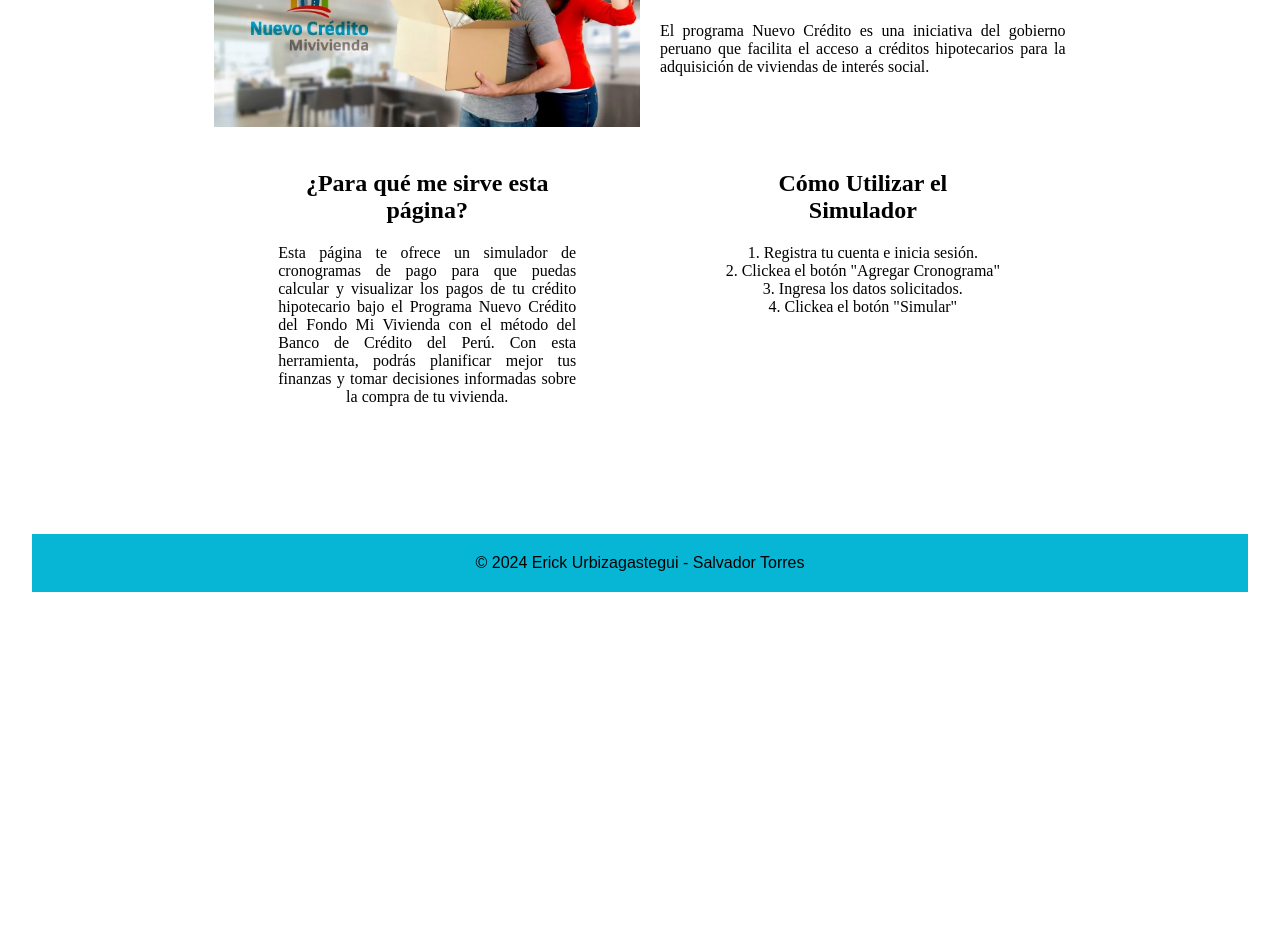
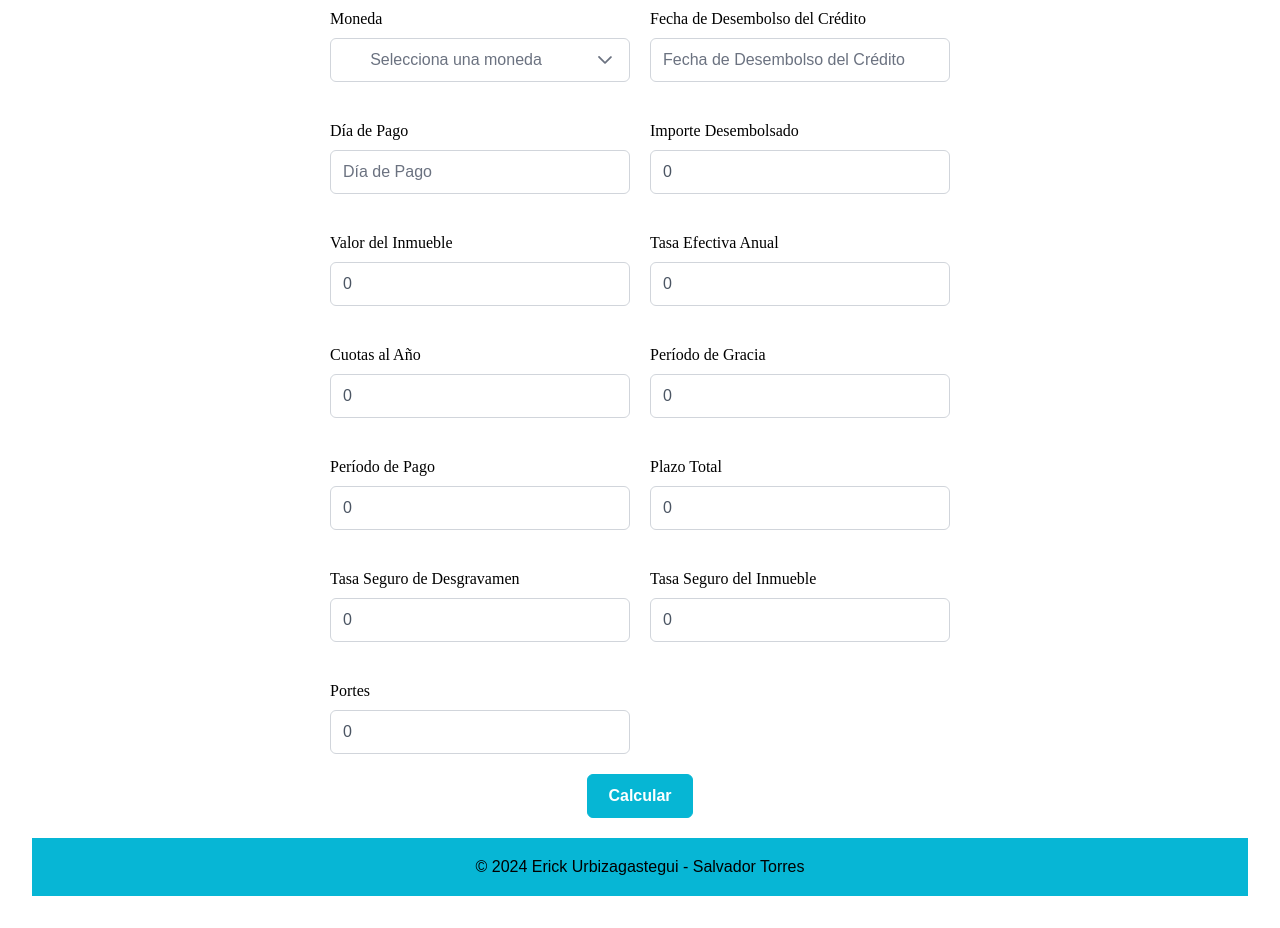
Before and after one commit to EUrbizagastegui/Simulador-Nuevo-Credito-Mi-Vivienda, a React (Vite) app: page /information-input/1 in a window 1280 px wide. Before the commit this address led to /main-page. Shown: the part 240-1168 px from the top of the page. Before the commit the page ends 864 px from the top, so only its background shows below. Built offline with nearby package versions, Linux system fonts and the light colour scheme; a web font is replaced by a local one.

Commit message:
Creada la primera versión de la visualización del cronograma de pagos.

```diff
--- a/src/App.jsx
+++ b/src/App.jsx
@@ -13,10 +13,10 @@ function App() {
       <Router>
         <Routes>
           <Route path="/main-page" element={<MainPage />} />
-          <Route path="/home" element={<Home />} />
+          <Route path="/home/:username" element={<Home />} />
           <Route path="/register" element={<Register />} />
           <Route path="/log-in" element={<LogIn />} />
-          <Route path='/information-input' element={<InformationInput />} />
+          <Route path='/information-input/:username' element={<InformationInput />} />
 
           <Route path="/" element={<Navigate to="/main-page" />} />
           <Route path="*" element={<Navigate to="/main-page" />} />
--- a/src/components/home/Home.jsx
+++ b/src/components/home/Home.jsx
@@ -1,11 +1,12 @@
 import './Home.css'
 import { useState } from 'react';
+import { useParams } from 'react-router-dom';
 import { Toolbar } from 'primereact/toolbar';
 import ScheduleList from '../schedule-list/ScheduleList';
 
 const Home = () => {
-    const [username, setUsername] = useState('Erick');
     const [schedules, setSchedules] = useState([]);
+    const { username } = useParams(); // Extraemos el parámetro de la URL
 
     let userNameH1 = (
         <div>
@@ -20,7 +21,7 @@ const Home = () => {
     return (
         <div className='home'>
             <Toolbar className='toolbar' start={userNameH1} end={userIcon}/>
-            <ScheduleList schedules={schedules} />
+            <ScheduleList schedules={schedules} username={username} />
             <Toolbar className='footer' center='© 2024 Erick Urbizagastegui - Salvador Torres'/>
         </div>
     )
--- a/src/components/information-input/InformationInput.css
+++ b/src/components/information-input/InformationInput.css
@@ -6,14 +6,18 @@
 .information-input h1:nth-child(2) {
     padding: 50px;
 }
+.information-input Button {
+    margin-bottom: 20px;
+}
 .information-input-content {
     display: grid;
     grid-template-columns: repeat(auto-fill, minmax(300px, 1fr));
     gap: 20px;
     width: 100%; /* Asegura que el grid ocupe todo el ancho disponible */
-    max-width: 620px; /* Opcional: establece un ancho máximo para evitar que el grid se expanda demasiado en pantallas grandes */
+    max-width: 720px; /* Opcional: establece un ancho máximo para evitar que el grid se expanda demasiado en pantallas grandes */
     place-items: center;
     place-content: center;
+    padding-inline: 50px;
 }
 .input-currency {
     display: flex;
@@ -21,7 +25,11 @@
     justify-content: start;
     align-items: start;
     margin-bottom: 20px;
+    width: 100%;
 }
 .input-currency label {
     margin-bottom: 10px;
 }
+.input-currency .p-dropdown {
+    width: 100%;
+}
--- a/src/components/information-input/InformationInput.jsx
+++ b/src/components/information-input/InformationInput.jsx
@@ -1,11 +1,14 @@
 import './InformationInput.css'
 import { useState } from 'react';
+import { useParams } from 'react-router-dom';
 import { Toolbar } from 'primereact/toolbar';
 import { Dropdown } from 'primereact/dropdown';
+import { Button } from 'primereact/button';
 import LabelInput from '../label-input/LabelInput';
 
 const InformationInput = () => {
-    const [username, setUsername] = useState('Erick');
+    const [isScheOpen, setIsScheOpen] = useState(false);
+    const { username } = useParams();
     const [coins, setCoins] = useState('');
     const [disbursementDate, setDisbursementDate] = useState('');
     const [paymentDay, setPaymentDay] = useState('');
@@ -19,6 +22,25 @@ const InformationInput = () => {
     const [desgravamenInsuranceRate, setDesgravamenInsuranceRate] = useState(0);
     const [propertyInsuranceRate, setPropertyInsuranceRate] = useState(0);
     const [postage, setPostage] = useState(0);
+
+    const [scheduleInformation, setScheduleInformation] = useState({
+        username: username,
+        coins: coins,
+        disbursementDate: disbursementDate,
+        paymentDay: paymentDay,
+        amount: amount,
+        propertyValue: propertyValue,
+        TEA: TEA,
+        feesPerYear: feesPerYear,
+        gracePeriod: gracePeriod,
+        paymentPeriod: paymentPeriod,
+        totalTerm: totalTerm,
+        desgravamenInsuranceRate: desgravamenInsuranceRate,
+        propertyInsuranceRate: propertyInsuranceRate,
+        postage: postage
+    });
+
+    const [schedule, setSchedule] = useState([]);
 
     const coinOptions = [
         ['Soles', 'Dólares'],
@@ -51,6 +73,19 @@ const InformationInput = () => {
         </div>
     )
 
+    const toggleSchedule = () => {
+        setIsScheOpen(true)
+        calculateSchedule()
+    }
+
+    const calculateSchedule = () => {
+        let newArray = []
+        for (let i = 1; i <= totalTerm; i++) {
+            newArray.push([i, i, i, i, i, i, i, i, i, i]);
+        }
+        setSchedule(newArray);
+    }
+
     return (
         <div className='information-input'>
             <Toolbar className='toolbar' start={userNameH1} end={userIcon}/>
@@ -64,6 +99,12 @@ const InformationInput = () => {
                     <LabelInput key={info[0]} id={info[0]} text={info[1]} state={info[2]} setState={info[3]} keyfilter={info[4]} />
                 )}
             </div>
+            <Button label='Calcular' onClick={toggleSchedule}/>
+            {isScheOpen && (
+                schedule.map((info) =>
+                    <h1 key={info[0]}>{info}</h1>
+                )
+            )}
             <Toolbar className='footer' center='© 2024 Erick Urbizagastegui - Salvador Torres'/>
         </div>
     )
--- a/src/components/label-input/LabelInput.css
+++ b/src/components/label-input/LabelInput.css
@@ -4,7 +4,11 @@
     justify-content: start;
     align-items: start;
     margin-bottom: 20px;
+    width: 100%
 }
 .label-input label {
     margin-bottom: 10px;
 }
+.label-input .p-inputtext {
+    width: 100%;
+}
--- a/src/components/log-in/LogIn.jsx
+++ b/src/components/log-in/LogIn.jsx
@@ -5,6 +5,7 @@ import { Button } from 'primereact/button';
 import { Link } from 'react-router-dom';
 
 const LogIn = () => {
+    const [username, setUsername] = useState('Erick');
     const [email, setEmail] = useState('');
     const [password, setPassword] = useState('');
 
@@ -24,7 +25,7 @@ const LogIn = () => {
                 {information.map((info) =>
                     <LabelInput key={info[0]} id={info[0]} text={info[1]} state={info[2]} setState={info[3]} />
                 )}
-                <Link to='/home'>
+                <Link to='/home/Shavi'>
                     <Button label='Iniciar Sesión' />
                 </Link>
             </div>
--- a/src/components/schedule-list/ScheduleList.jsx
+++ b/src/components/schedule-list/ScheduleList.jsx
@@ -3,19 +3,19 @@ import ScheduleListItem from '../schedule-list-item/ScheduleListItem'
 import { Button } from 'primereact/button';
 import { Link } from 'react-router-dom';
 
-const ScheduleList = ({schedules}) => {
+const ScheduleList = ({schedules, username}) => {
     return schedules.lenght > 0 ? (
         /* Mappear schedules para mostrar ScheduleListItems */
         <div className='schedule-list'>
             <ScheduleListItem />
-            <Link to='/information-input'>
+            <Link to={`/information-input/${username}`}>
                 <Button className='schedule-list-button' label='Agregar Cronograma' />
             </Link>
         </div>
     ) :  (
         <div className='schedule-list'>
             <h1>No hay cronogramas simulados.</h1>
-            <Link to='/information-input'>
+            <Link to={`/information-input/${username}`}>
                 <Button className='schedule-list-button' label='Agregar Cronograma' />
             </Link>
         </div>
```
